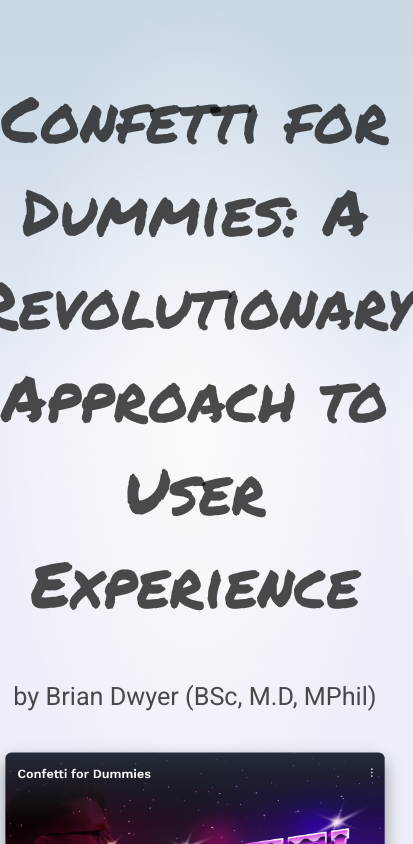
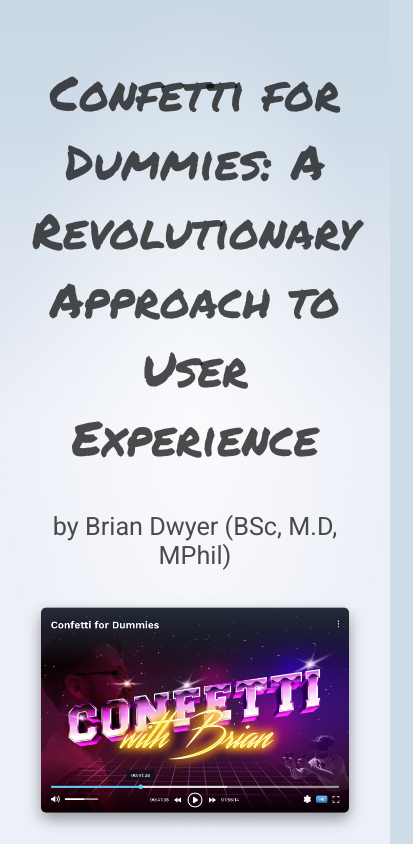
Before and after one commit to dhartirl/brian-birthday, a SvelteKit app: page / in a window 390 px wide. Shown: the top 844 px of the page, 413 px wide, since content can reach past the window. Built offline with nearby package versions, Linux system fonts and the light colour scheme.

Commit message:
reduce h1 to fix mobile

```diff
--- a/src/routes/+page.svelte
+++ b/src/routes/+page.svelte
@@ -232,7 +232,7 @@
 
 	h1 {
 		font-family: 'Permanent Marker', sans-serif;
-		font-size: 64px;
+		font-size: 48px;
 		width: 100%;
 	}
 
```
